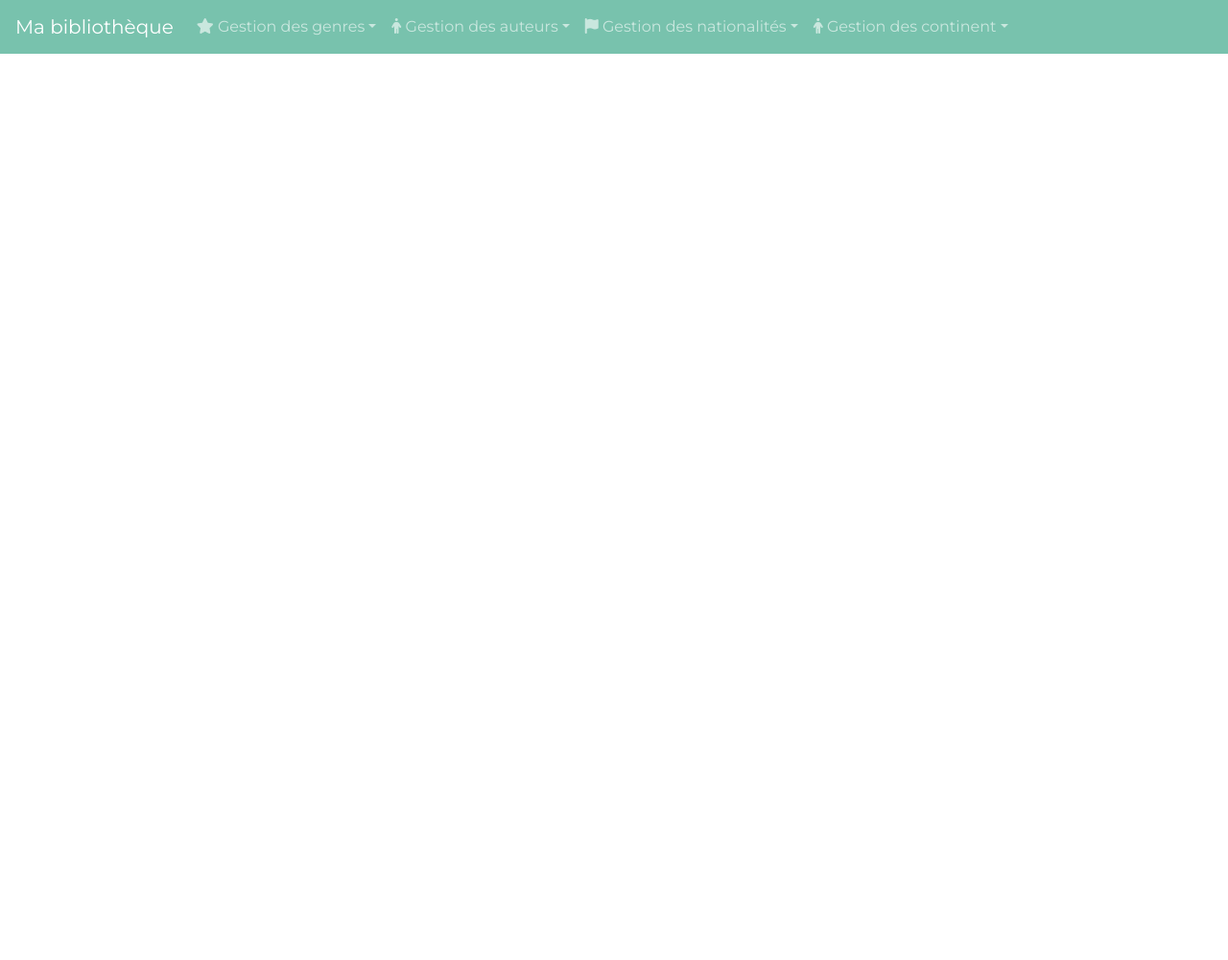
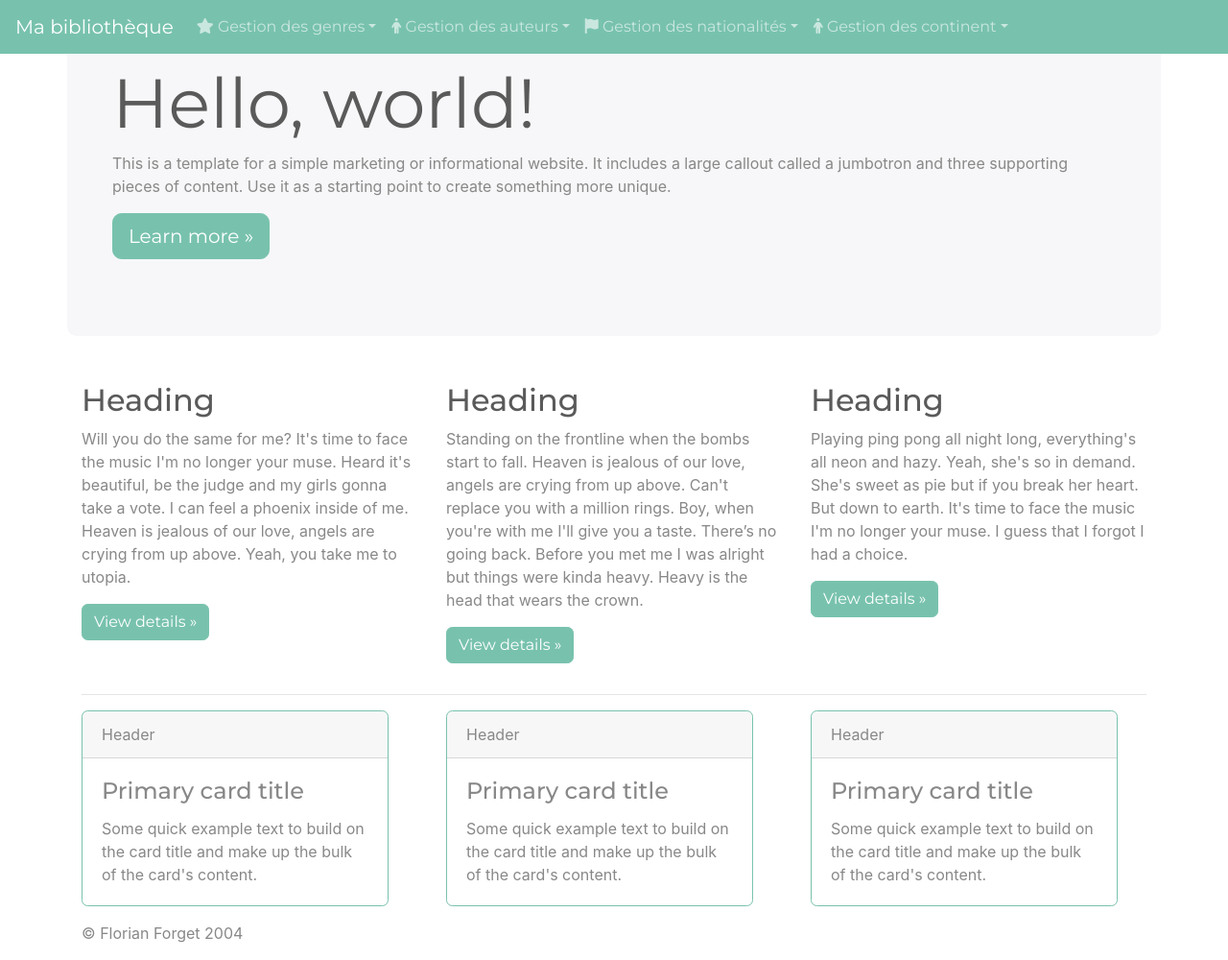
Before and after one commit to florian78370/TP-4-bibio, a PHP site: page / in a window 1280 px wide. Shown: the whole page at 96% size. Before the commit the page ends 56 px from the top, so only its background shows below. Run offline with PHP 8.4, Linux system fonts and the light colour scheme; some libraries are stand-ins or nearby versions.

Commit message:
vidéo 4 28min

```diff
--- a/index.php
+++ b/index.php
@@ -10,7 +10,7 @@ switch ($uc) {
         include('vues/accueil.php');
         break;
 
-    case 'continents' :
+    case 'continent' :
         include('controllers/continentController.php');
         break;
 }
--- a/modeles/continent.php
+++ b/modeles/continent.php
@@ -55,7 +55,7 @@ class continent {
     public static function findAll() :array
     {
        $req=MonPdo::getInstance()->prepare("Select * from continent");
-       $req->setFetchMode(PDO::FETCH_CLASS/PDO::FETCH_PROPS_LATE,'continent');
+       $req->setFetchMode(PDO::FETCH_CLASS|PDO::FETCH_PROPS_LATE,'continent');
        $req->execute();
        $lesResultats=$req->fetchAll();
         return $lesResultats;
@@ -69,7 +69,7 @@ class continent {
     public static function findById(int $id) : continent
     {
       $req=MonPdo::getInstance()->prepare("Select * from continent where num= :id");
-      $req->setFetchMode(PDO::FETCH_CLASS/PDO::FETCH_PROPS_LATE,'continent');
+      $req->setFetchMode(PDO::FETCH_CLASS|PDO::FETCH_PROPS_LATE,'continent');
       $req->bindParam(':id', $id);
       $req->execute();
       $lesResultats=$req->fetch();
--- a/modeles/monPdo.php
+++ b/modeles/monPdo.php
@@ -7,8 +7,8 @@
 class MonPdo
 {
 
-private static $serveur='mysql:host=localhost';
-private static $bdd='FORGETF=biblio';
+private static $serveur='mysql:host=btssio.dedyn.io';
+private static $bdd='dbname=FORGETF_bibio';
 private static $user='FORGETF' ;
 private static $mdp='21/12/2004' ;
 private static $monPdo;
--- a/vues/accueil.php
+++ b/vues/accueil.php
@@ -0,0 +1,68 @@
+<main role="main">
+
+  <!-- Main jumbotron for a primary marketing message or call to action -->
+  <div class="jumbotron container">
+    <div class="container">
+      <h1 class="display-3">Hello, world!</h1>
+      <p>This is a template for a simple marketing or informational website. It includes a large callout called a jumbotron and three supporting pieces of content. Use it as a starting point to create something more unique.</p>
+      <p><a class="btn btn-primary btn-lg" href="#" role="button">Learn more &raquo;</a></p>
+    </div>
+  </div>
+
+  <div class="container mt-5">
+    <!-- Example row of columns -->
+    <div class="row">
+      <div class="col-md-4">
+        <h2>Heading</h2>
+        <p>Will you do the same for me? It's time to face the music I'm no longer your muse. Heard it's beautiful, be the judge and my girls gonna take a vote. I can feel a phoenix inside of me. Heaven is jealous of our love, angels are crying from up above. Yeah, you take me to utopia.</p>
+        <p><a class="btn btn-primary" href="#" role="button">View details &raquo;</a></p>
+      </div>
+      <div class="col-md-4">
+        <h2>Heading</h2>
+        <p>Standing on the frontline when the bombs start to fall. Heaven is jealous of our love, angels are crying from up above. Can't replace you with a million rings. Boy, when you're with me I'll give you a taste. There’s no going back. Before you met me I was alright but things were kinda heavy. Heavy is the head that wears the crown.</p>
+        <p><a class="btn btn-primary" href="#" role="button">View details &raquo;</a></p>
+      </div>
+      <div class="col-md-4">
+        <h2>Heading</h2>
+        <p>Playing ping pong all night long, everything's all neon and hazy. Yeah, she's so in demand. She's sweet as pie but if you break her heart. But down to earth. It's time to face the music I'm no longer your muse. I guess that I forgot I had a choice.</p>
+        <p><a class="btn btn-primary" href="#" role="button">View details &raquo;</a></p>
+      </div>
+    </div>
+
+    <hr>
+
+  </div> <!-- /container -->
+   <div class="container">
+    <div class="row">
+    <div class="col-md-4">
+      <div class="card border-primary mb-3" style="max-width: 20rem;">
+        <div class="card-header">Header</div>
+        <div class="card-body">
+           <h4 class="card-title">Primary card title</h4>
+           <p class="card-text">Some quick example text to build on the card title and make up the bulk of the card's content.</p>
+        </div>
+      </div>
+    </div>
+
+    <div class="col-md-4">
+      <div class="card border-primary mb-3" style="max-width: 20rem;">
+        <div class="card-header">Header</div>
+        <div class="card-body">
+           <h4 class="card-title">Primary card title</h4>
+           <p class="card-text">Some quick example text to build on the card title and make up the bulk of the card's content.</p>
+        </div>
+      </div>
+    </div>
+
+   <div class="col-md-4">
+      <div class="card border-primary mb-3" style="max-width: 20rem;">
+        <div class="card-header">Header</div>
+        <div class="card-body">
+           <h4 class="card-title">Primary card title</h4>
+           <p class="card-text">Some quick example text to build on the card title and make up the bulk of the card's content.</p>
+        </div>
+      </div>
+    </div>
+  </div>
+  </div>
+</main>
--- a/vues/header.php
+++ b/vues/header.php
@@ -76,7 +76,7 @@
       <li class="nav-item dropdown">
         <a class="nav-link dropdown-toggle" href="#" data-toggle="dropdown" aria-expanded="false"><i class="fa-solid fa-flag"></i>  Gestion des nationalités</a>
         <div class="dropdown-menu">
-          <a class="dropdown-item" href="listeNationalites.php">Liste des nationalités </a>
+          <a class="dropdown-item" href="Nationalite.php">Liste des nationalités </a>
           <a class="dropdown-item" href="formAjoutNationalites.php">Ajouter une nationalité</a>
         </div>
       </li>
@@ -84,7 +84,7 @@
         <a class="nav-link dropdown-toggle" href="#" data-toggle="dropdown" aria-expanded="false"><i class="fa-solid fa-person"></i> Gestion des continent</a>
         <div class="dropdown-menu">
           <a class="dropdown-item" href="index.php?uc=continent&action=list">Liste des contient </a>
-          <a class="dropdown-item" href="formAjoutAuteurs.php">Ajouter un contient</a>
+          <a class="dropdown-item" href="index.php?uc=continent&action=add">Ajouter un contient</a>
           <a class="dropdown-item" href="#">Rechercher un contient</a>
     </ul>
   </div>
```
Also changed, not shown: controllers/continentController.php (+6 -2 lines), vues/formContinent.php (+7 -25 lines), vues/listecontinent.php (+6 -4 lines).
